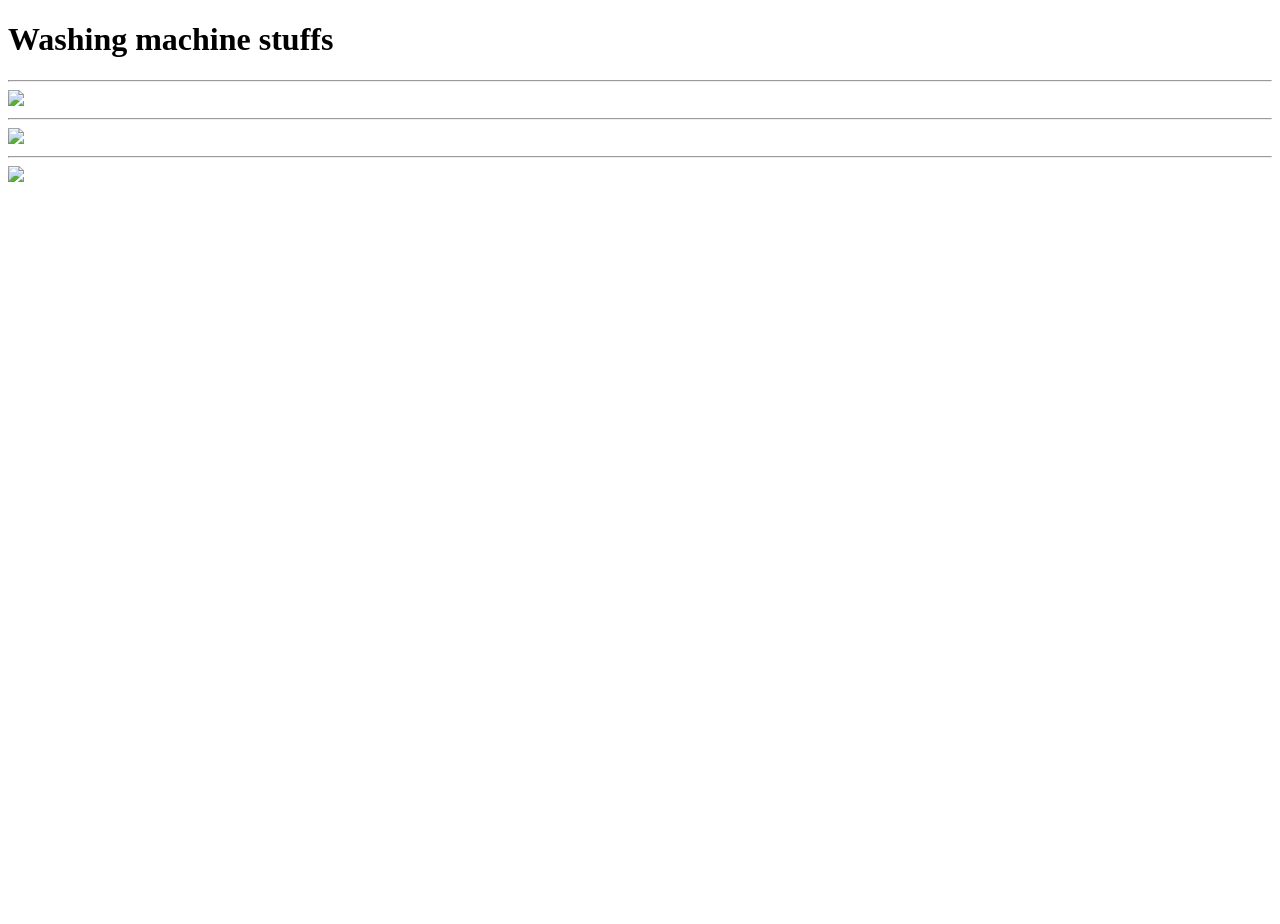
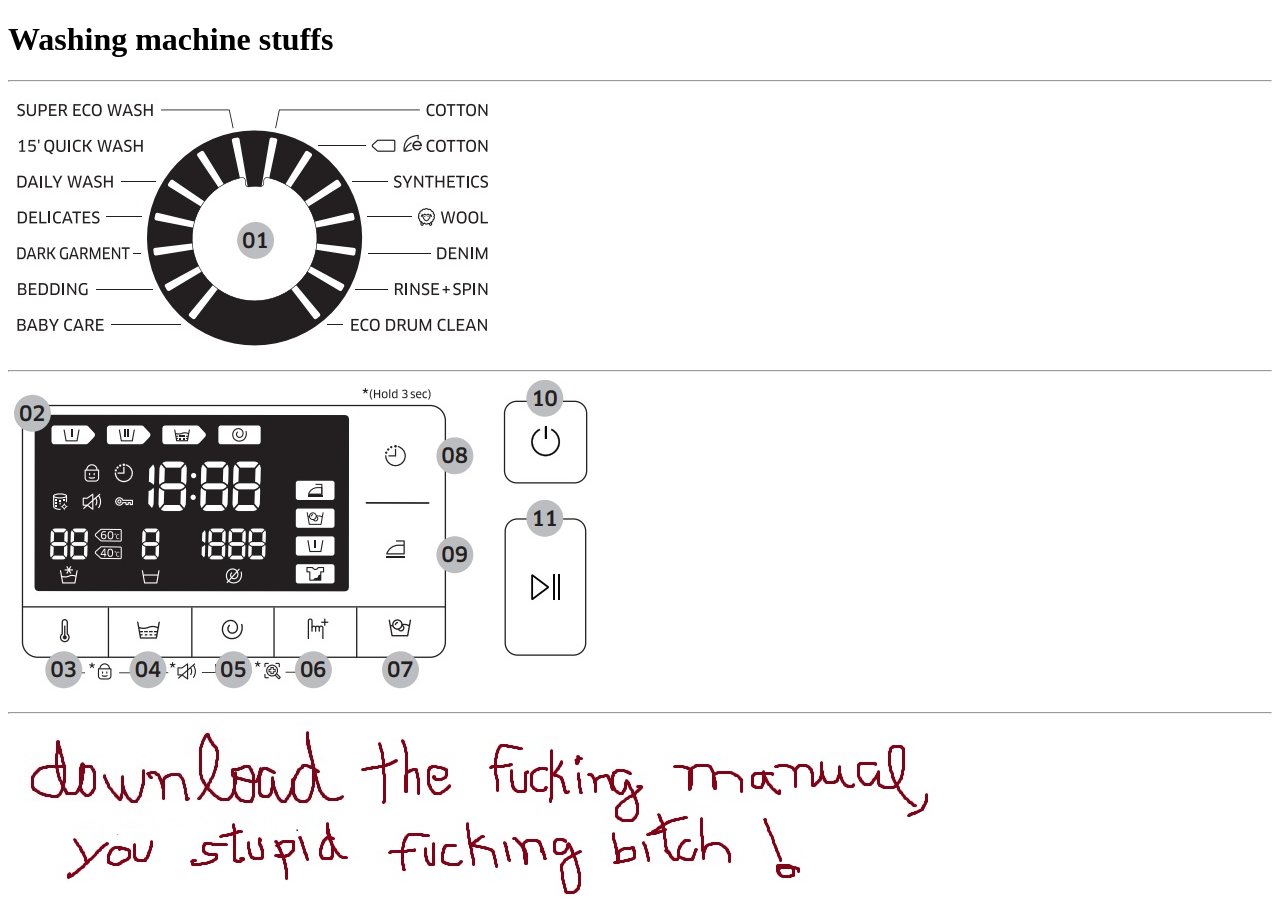
Before and after one commit to rleasethekraken/WashingMachine, a plain HTML site: page index.html in a window 1280 px wide. Before the commit the page ends 800 px from the top, so only its background shows below. Drawn offline with Linux system fonts and the light colour scheme; the site is published under a folder, as on GitHub Pages, so addresses that start at the root find nothing.

Commit message:
Update index.html

```diff
--- a/index.html
+++ b/index.html
@@ -9,11 +9,11 @@
 <body>
     <h1>Washing machine stuffs </h1>
     <hr>
-    <a href="firstMenu.html"><img src="/assets/DisplayENG.jpg"></a>
+    <a href="firstMenu.html"><img src="assets/DisplayENG.jpg"></a>
     <hr>
-    <a href="seconfMenu.html"><img src="/assets/display2ENG.jpg"></a>
+    <a href="seconfMenu.html"><img src="assets/display2ENG.jpg"></a>
     <br>
     <hr>
-    <a href="/downloadPage.html"><img src="/assets/downloadM.jpg"></a>
+    <a href="/downloadPage.html"><img src="assets/downloadM.jpg"></a>
 </body>
 </html>
```
